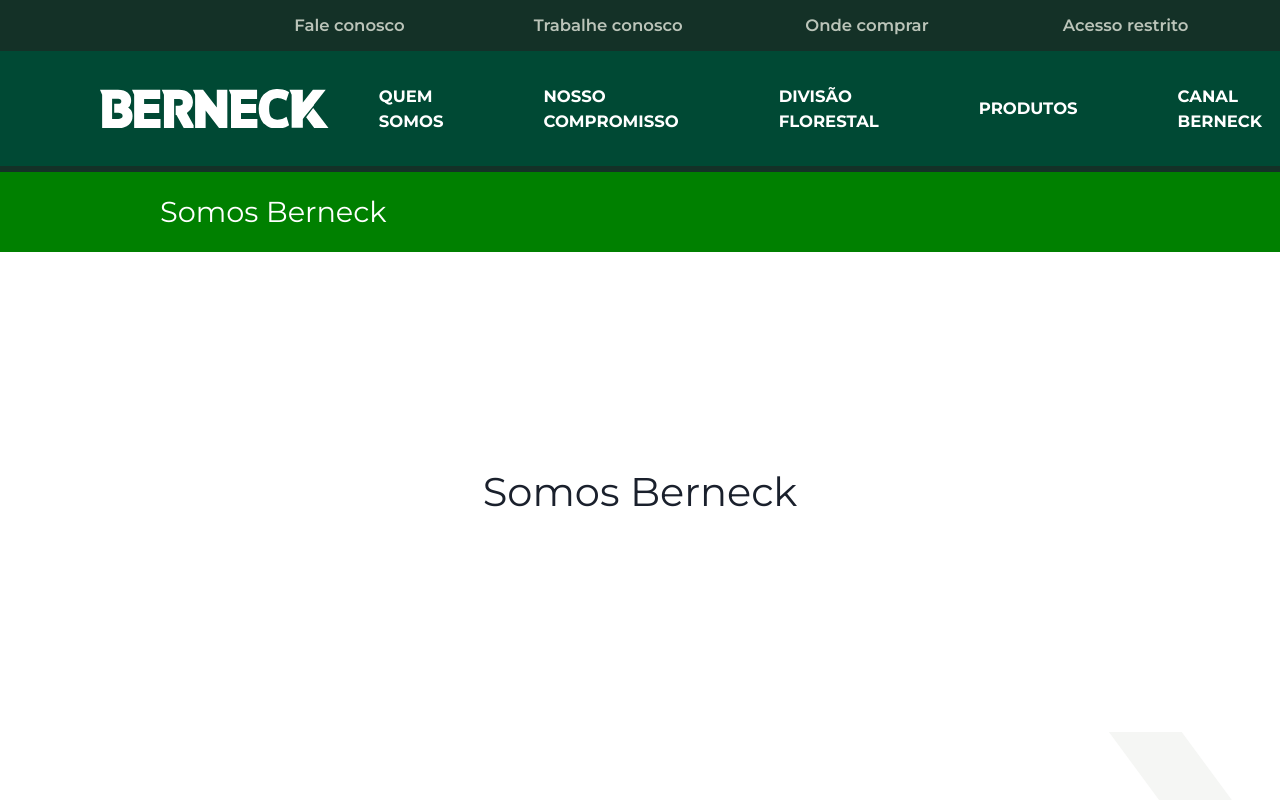
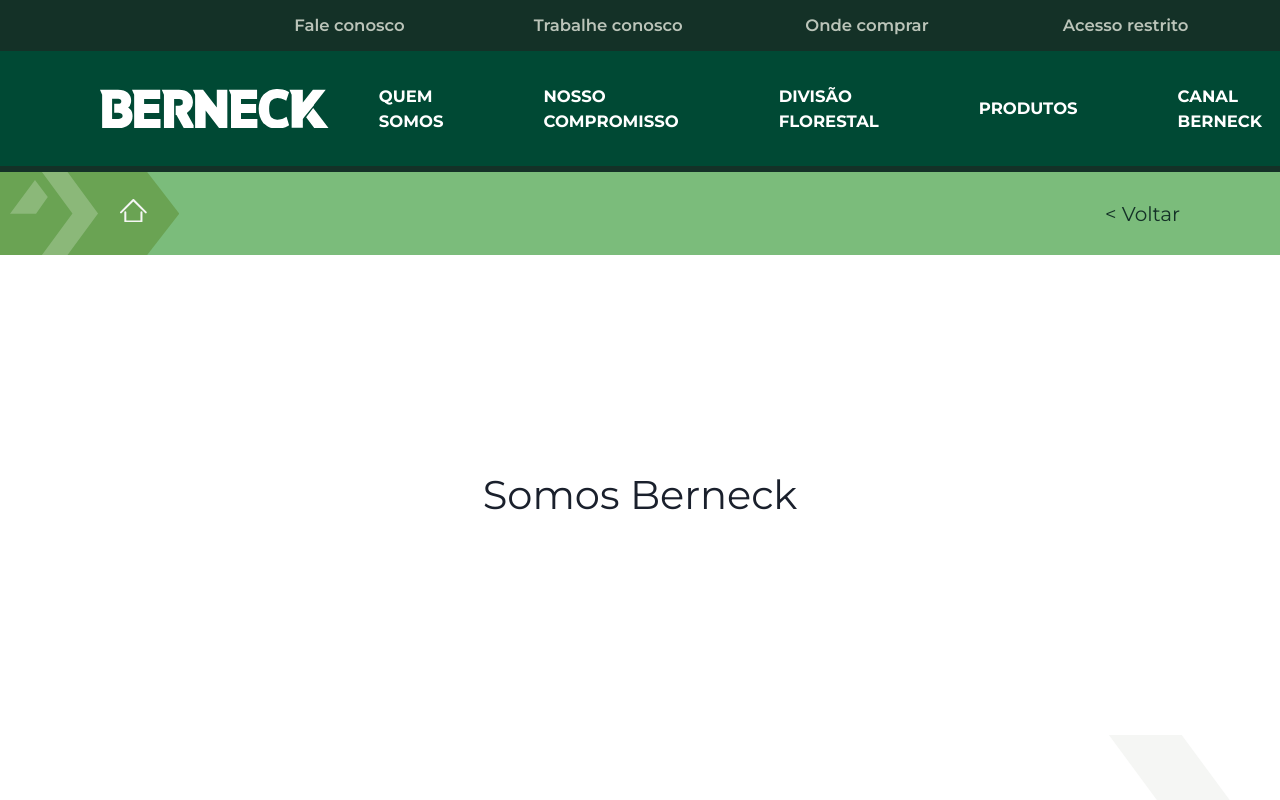
Before and after one commit to amorim-marcos/site-frontend, a Next.js app: page /somos-berneck in a window 1280 px wide. Shown: the top 800 px of the page. Built offline with nearby package versions, Linux system fonts and the light colour scheme.

Commit message:
breadcumbs update

```diff
--- a/src/components/Pagebar/Pagebar.tsx
+++ b/src/components/Pagebar/Pagebar.tsx
@@ -1,12 +1,109 @@
-import * as S from './styles'
+import {
+  Flex,
+  Text,
+  Box,
+  Breadcrumb,
+  BreadcrumbItem,
+  BreadcrumbLink
+} from '@chakra-ui/react'
+import Link from 'next/link'
 
 export type PagebarProps = {
-  title?: string
+  paths?: string[]
 }
-export const Pagebar = ({ title }: PagebarProps) => {
+export const Pagebar = ({ paths }: PagebarProps) => {
   return (
-    <S.Wrapper>
-      <S.Tail>Somos Berneck {title}</S.Tail>
-    </S.Wrapper>
+    <Flex
+      alignItems="center"
+      justifyContent="space-between"
+      bg="green.500"
+      maxWidth="1920px"
+      marginX="auto"
+      h="83px"
+      paddingLeft="120px"
+      paddingRight="100px"
+      position="relative"
+      zIndex="base"
+    >
+      <Box position="absolute" left="0" zIndex="base">
+        <svg xmlns="http://www.w3.org/2000/svg" width="179.312" height="83">
+          <path
+            d="M0 0v82.882h147.169l32.142-41.2v-.128L147.169 0Z"
+            fill="#6aa353"
+          />
+          <path
+            data-name="Caminho 106"
+            d="m98.035 41.501-30.498 41.5h-25.6l30.5-41.5L41.935.001h25.6l30.5 41.5Zm-62.006.27H9.999L34.991 8.046l12.8 17.039Z"
+            fill="#8bb879"
+          />
+        </svg>
+      </Box>
+      <Flex zIndex="docked" w="100%">
+        <Box cursor="pointer">
+          <Link passHref href="/">
+            <svg
+              xmlns="http://www.w3.org/2000/svg"
+              width="26.768"
+              height="23.391"
+            >
+              <g data-name="Grupo 135">
+                <path
+                  data-name="Caminho 107"
+                  d="M21.451 23.391H5.317a1 1 0 0 1-1-1v-9a1.004 1.004 0 1 1 2.007 0v8h14.127v-8a1.004 1.004 0 1 1 2.007 0v9a1 1 0 0 1-1.007 1Z"
+                  fill="#f5f6f4"
+                />
+              </g>
+              <g data-name="Grupo 136">
+                <path
+                  data-name="Caminho 108"
+                  d="M25.764 14.388a1 1 0 0 1-.709-.294L13.38 2.423 1.709 14.094A1.003 1.003 0 1 1 .29 12.676L12.68.294a1 1 0 0 1 1.418 0l12.381 12.381a1 1 0 0 1-.71 1.712Z"
+                  fill="#f5f6f4"
+                />
+              </g>
+            </svg>
+          </Link>
+        </Box>
+        <Breadcrumb
+          marginLeft="70px"
+          separator={<Text color="white.100">{'>'}</Text>}
+        >
+          {paths &&
+            paths.map((s, i) => {
+              if (i === paths.length - 1) {
+                return (
+                  <BreadcrumbItem key={s} isCurrentPage>
+                    <BreadcrumbLink color="white.100" href="#">
+                      <Text color="white.100" variant="breadcrumbs-selected">
+                        {s}
+                      </Text>
+                    </BreadcrumbLink>
+                  </BreadcrumbItem>
+                )
+              } else {
+                return (
+                  <BreadcrumbItem key={s}>
+                    <BreadcrumbLink color="white.100" href="#">
+                      <Text color="white.100" variant="breadcrumbs">
+                        {s}
+                      </Text>
+                    </BreadcrumbLink>
+                  </BreadcrumbItem>
+                )
+              }
+            })}
+        </Breadcrumb>
+
+        <Flex marginLeft="auto">
+          <Text
+            color="green.900"
+            cursor="pointer"
+            variant="breadcrumbs"
+            _hover={{ color: 'white.100' }}
+          >
+            {'< '}Voltar
+          </Text>
+        </Flex>
+      </Flex>
+    </Flex>
   )
 }
```
